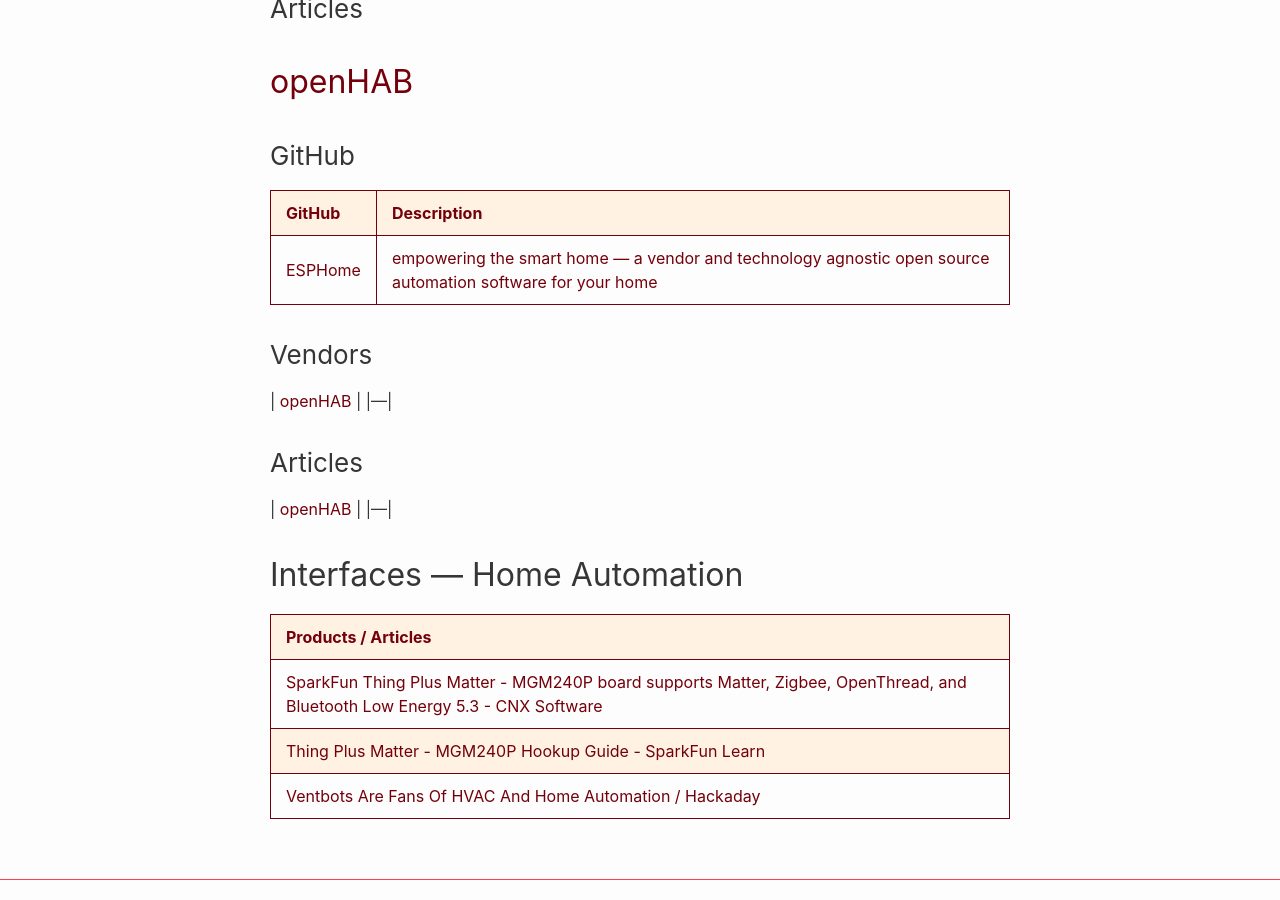
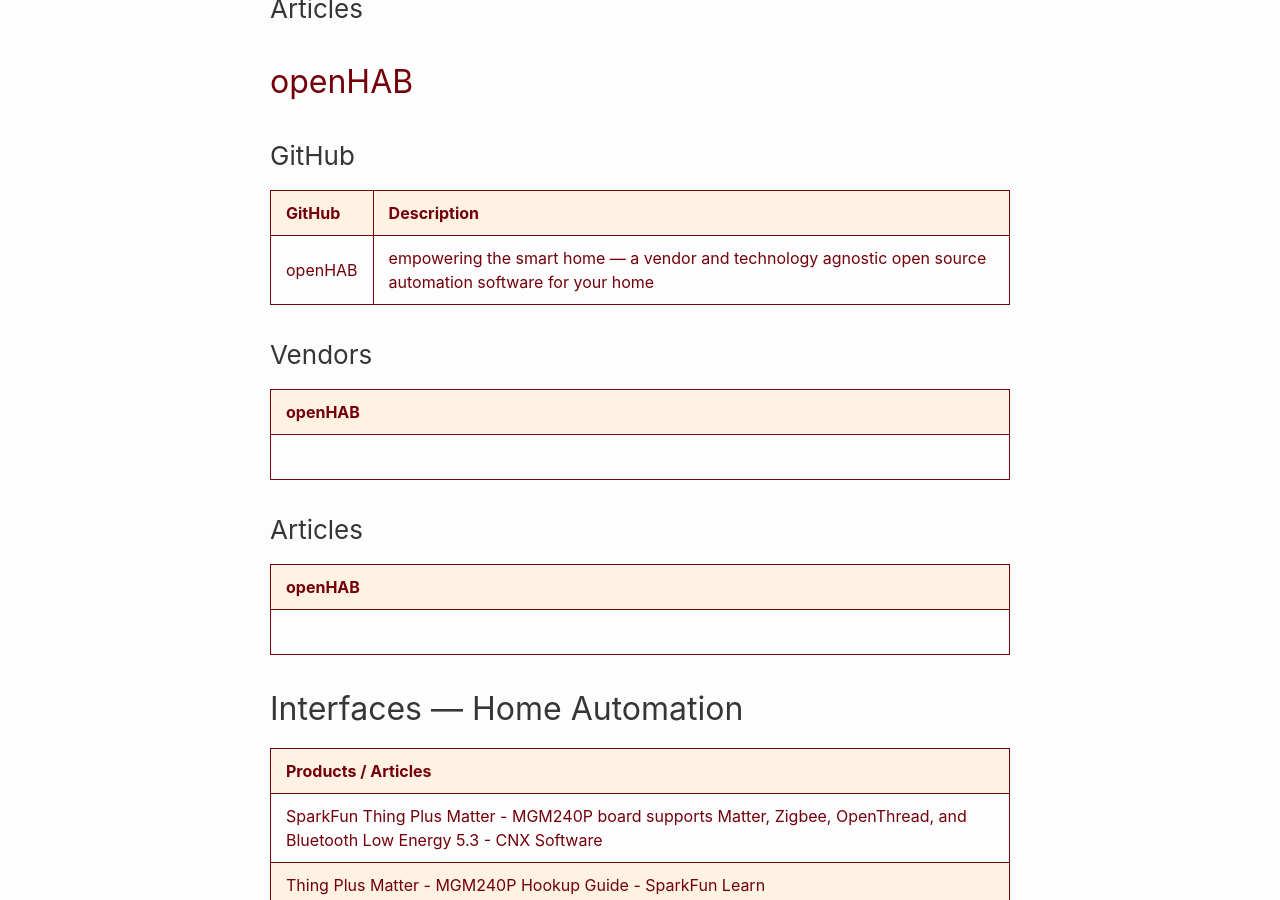
Before and after one commit to RalphHightower/RalphHightower, a Jekyll site: the page built from HomeAutomation.md, in a window 1280 px wide and 900 px high, scrolled down 2217 px. Built offline with Jekyll 4.4.1, drawn with Linux system fonts in a browser that asks for light colours; our own code applies the rules of GitHub Pages for plain Markdown files.

Commit message:
fix: fix openHAB tables

```diff
--- a/HomeAutomation.md
+++ b/HomeAutomation.md
@@ -43,18 +43,19 @@ I have not decided on which home automation system that I want to deploy, but my
 
 | GitHub | Description |
 |---|---|
-| [ESPHome]([https://github.com/esphome](https://github.com/openhab) ) | empowering the smart home — a vendor and technology agnostic open source automation software for your home |
+| [openHAB]([https://github.com/esphome](https://github.com/openhab) ) | empowering the smart home — a vendor and technology agnostic open source automation software for your home |
 
 ### Vendors
 
 | [openHAB](https://github.com/openhab ) |
 |---|
+|  |
 
 ### Articles
 
 | [openHAB](https://github.com/openhab ) |
 |---|
-
+|   |
 
 ## Interfaces — Home Automation
 
```
